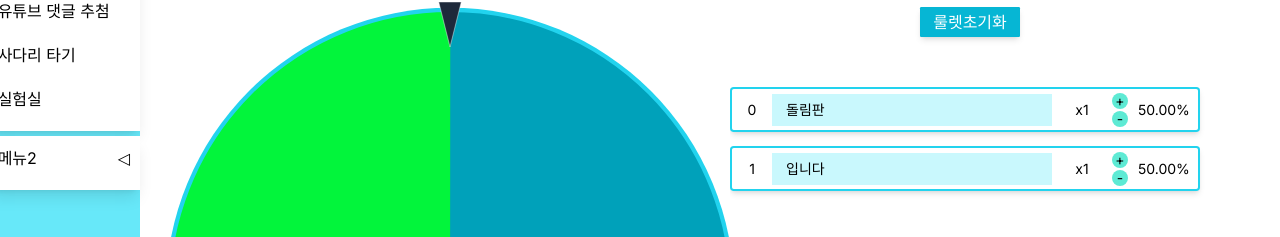
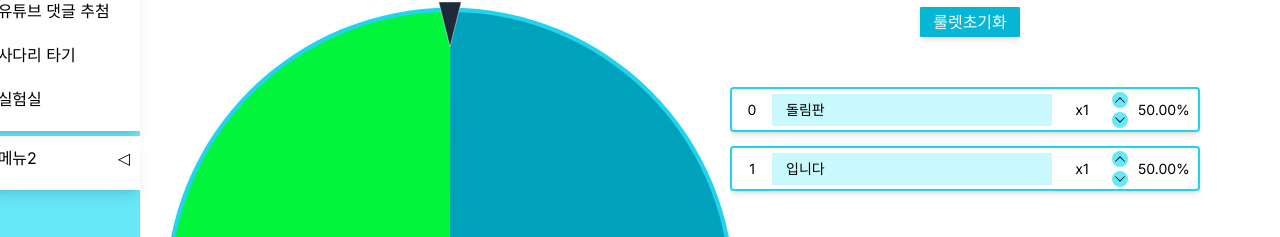
Before and after one commit to loevray/loevray-s-lab, a Next.js app: page /spin-wheel in a window 1280 px wide. Shown: the part 143-380 px from the top of the page. Built offline with nearby package versions, Linux system fonts and the light colour scheme.

Commit message:
Style: change spin-wheel page icon

```diff
--- a/src/app/ghost-leg/page.tsx
+++ b/src/app/ghost-leg/page.tsx
@@ -286,6 +286,8 @@ const Page = () => {
   const getPrize = (endPoint: number) => {
     prizeToast(endPoint, getValues(`prizes.${endPoint}`));
   };
+
+  const showTotalResult = () => {};
   return (
     <main>
       <div>
@@ -301,6 +303,7 @@ const Page = () => {
           disabled={isStartGame}
         />
         {isStartGame ? (
+          <>
             <Button
               text="초기화"
               onClick={() => {
@@ -309,6 +312,8 @@ const Page = () => {
                 setIsStartGame(false);
               }}
             />
+            <Button text="전체 결과" onClick={showTotalResult} />
+          </>
         ) : (
           <Button
             text="사다리 시작"
--- a/src/app/page.tsx
+++ b/src/app/page.tsx
@@ -2,7 +2,7 @@ const Home = () => {
   return (
     <main className="w-full bg-green-50 md:bg-white h-dvh md:h-full text-3 md:text-6 flex flex-col justify-center items-center">
       <span>loevray&apos;s lab입니다🥳</span>
-      <span>현재 사이트 제작중!</span>
+      <span>현재 사이트 단장중!</span>
     </main>
   );
 };
--- a/src/app/ui/spin-wheel/SpinWheelTextItem.tsx
+++ b/src/app/ui/spin-wheel/SpinWheelTextItem.tsx
@@ -2,6 +2,11 @@ import useHover from "@/hooks/useHover";
 import EditableDiv from "../common/EditableDiv";
 import { KeyEventWithChangeEventType } from "./SpinWheelTextList";
 import { useRef } from "react";
+import {
+  ChevronDownIcon,
+  ChevronUpIcon,
+  XMarkIcon,
+} from "@heroicons/react/24/solid";
 
 interface SpinWheelTextItemProps {
   text: string;
@@ -43,7 +48,7 @@ const SpinWheelTextItem = ({
             className="rounded-full size-2 bg-white text-red-500 flex justify-center items-center absolute border-[1px] border-solid border-gray-300"
             onClick={onRemoveButtonClick}
           >
-            X
+            <XMarkIcon className="size-1.6" />
           </button>
         )}
       </div>
@@ -54,20 +59,20 @@ const SpinWheelTextItem = ({
         onKeyDown={(e: KeyEventWithChangeEventType) => onKeyDown(e)}
       />
       <div className="flex justify-center w-4">{`x${ratio}`}</div>
-      <div className="flex flex-col gap-0.2">
+      <div className="flex flex-col gap-0.4">
         <button
-          className="rounded-full size-1.6 bg-teal-300 hover:bg-teal-400 flex justify-center items-center "
+          className="rounded-full size-1.6 bg-cyan-300 hover:bg-cyan-400 flex justify-center items-center"
           disabled={isLocked}
           onClick={() => onModifyButtonClick(ratio + 1)}
         >
-          +
+          <ChevronUpIcon className="size-1.4 fill-black" />
         </button>
         <button
-          className="rounded-full size-1.6 bg-teal-300 hover:bg-teal-400 flex justify-center items-center "
+          className="rounded-full size-1.6 bg-cyan-300 hover:bg-cyan-400 flex justify-center items-center"
           disabled={isLocked}
           onClick={() => onModifyButtonClick(ratio - 1)}
         >
-          -
+          <ChevronDownIcon className="size-1.4 fill-black" />
         </button>
       </div>
       <div className="w-[50px] hidden md:block">{percentage}</div>
```
Lines whose indentation alone changed are shown as unchanged.
